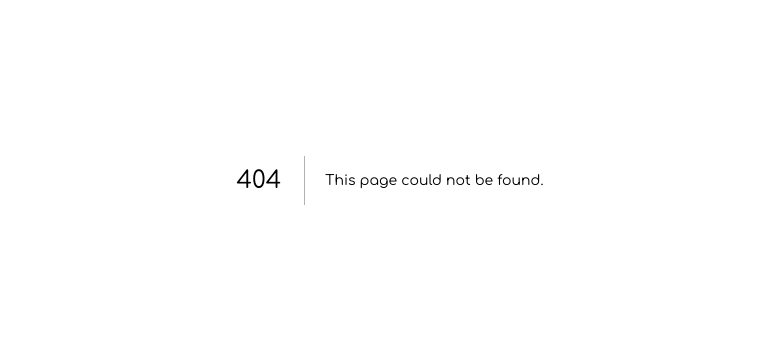
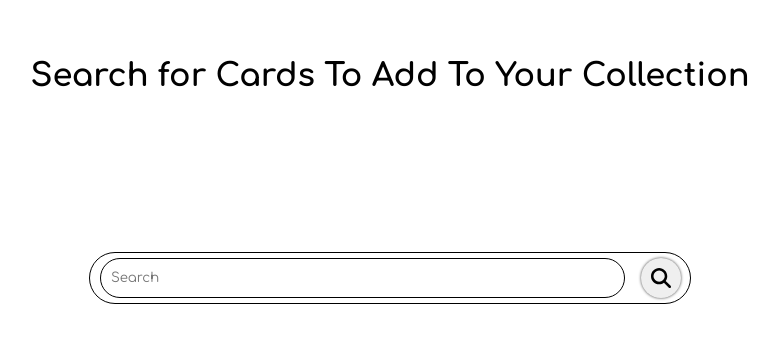
Before and after one commit to Isaacboxall1/Mtg_Deck_Organiser, a Next.js app: page /addcardstocollection/search in a window 1280 px wide. Before the commit this address had no page. Shown: the part 220-562 px from the top of the page, without its empty margins (250-1028 px from the left). Built offline with nearby package versions, Linux system fonts and the light colour scheme.

Commit message:
search bar initial styling and functioning in console

```diff
--- /dev/null
+++ b/app/addcardstocollection/search/page.js
@@ -0,0 +1,13 @@
+'use client'
+import styles from './search.module.css'
+import CardSearch from "@/app/components/globals/CardSearch"
+
+export default function AddToCollectionSearch() {
+
+    return (
+
+    <div className={styles.searchForCollectionContainer}>
+    <h1>Search for Cards To Add To Your Collection</h1>
+    <CardSearch/>
+    </div>
+)}
--- /dev/null
+++ b/app/addcardstocollection/search/search.module.css
@@ -0,0 +1,8 @@
+.searchForCollectionContainer {
+    display: flex;
+    flex-direction: column;
+    justify-content: center;
+    align-items: center;
+    min-height: 100vh;
+    gap: 10em;
+}
--- /dev/null
+++ b/app/components/globals/CardSearch/cardsearch.module.css
@@ -0,0 +1,41 @@
+.searchBar {
+    display: flex;
+    width: 600px;
+    height: 50px;
+    outline: black solid 1px;
+    border-radius: 50px;
+    align-items: center;
+    justify-content: space-between;
+    gap: 2em;
+}
+
+.searchForm {
+    display: flex;
+    align-items: center;
+    justify-content: center;
+    gap: 1em;
+}
+.searchInput {
+    height: 40px;
+    width: 525px;
+    margin-left: 10px;
+    padding-left: 10px;
+    border-radius: 20px;
+    border: 1px solid black;
+}
+
+.searchButton {
+    height: 40px;
+    width: 40px;
+    border-radius: 50%;
+    border: none;
+    cursor: pointer;
+    display: flex;
+    justify-content: center;
+    align-items: center;
+    box-shadow: 0px 0px 3px 0px rgba(0, 0, 0, 0.75);
+}
+
+.searchButton:hover {
+    background-color: #f5f5f5;
+}
--- a/app/components/globals/CardSearch/index.js
+++ b/app/components/globals/CardSearch/index.js
@@ -1,5 +1,7 @@
 import { queryCard } from "@/utility/database/querycard";
 import { useEffect, useState } from "react";
+import styles from './cardsearch.module.css';
+import Image from 'next/image';
 
 export default function CardSearch (Searchlocation, setSearchReturn) {
     const [searchInput, setSearchInput] = useState('');
@@ -11,13 +13,12 @@ export default function CardSearch (Searchlocation, setSearchReturn) {
     // set searchReturn to the result of queryCard
 
     return (
-        <div className="card-search">
-                <form onSubmit={(e)=> e.preventDefault()}>
+        <div className={styles.searchBar}>
+                <form className={styles.searchForm} onSubmit={(e)=> e.preventDefault()}>
                     <>
-                    <label>Search</label>
-                    <input type="text" value={searchInput} placeholder='Search' onChange={(e) => setSearchInput(e.target.value)}/>
+                    <input className={styles.searchInput}type="text" value={searchInput} placeholder='Search' onChange={(e) => setSearchInput(e.target.value)}/>
                     </>
-                    <button type="submit" onClick={()=> queryCard(searchInput)}>Search</button>
+                    <button className={styles.searchButton} type="submit" onClick={()=> queryCard(searchInput)}><Image src='/search.svg' alt='search icon' height={20} width={20} /></button>
                 </form>
         </div>
     )
--- a/utility/database/querycard.js
+++ b/utility/database/querycard.js
@@ -1,10 +1,10 @@
 
 export async function queryCard (cardName) {
     console.log(cardName);
-    fetch(`https://api.scryfall.com/cards/named?fuzzy=${cardName}`)
+    fetch(`https://api.scryfall.com/cards/search?q=${cardName}`)
     .then(response => response.json())
     .then(data => {
-        console.log(data);
+        console.table(data.data);
         return data;
     }
     )
```
Also changed, not shown: app/addcardstocollection/page.js (+5 -3 lines), public/search.svg (added).
